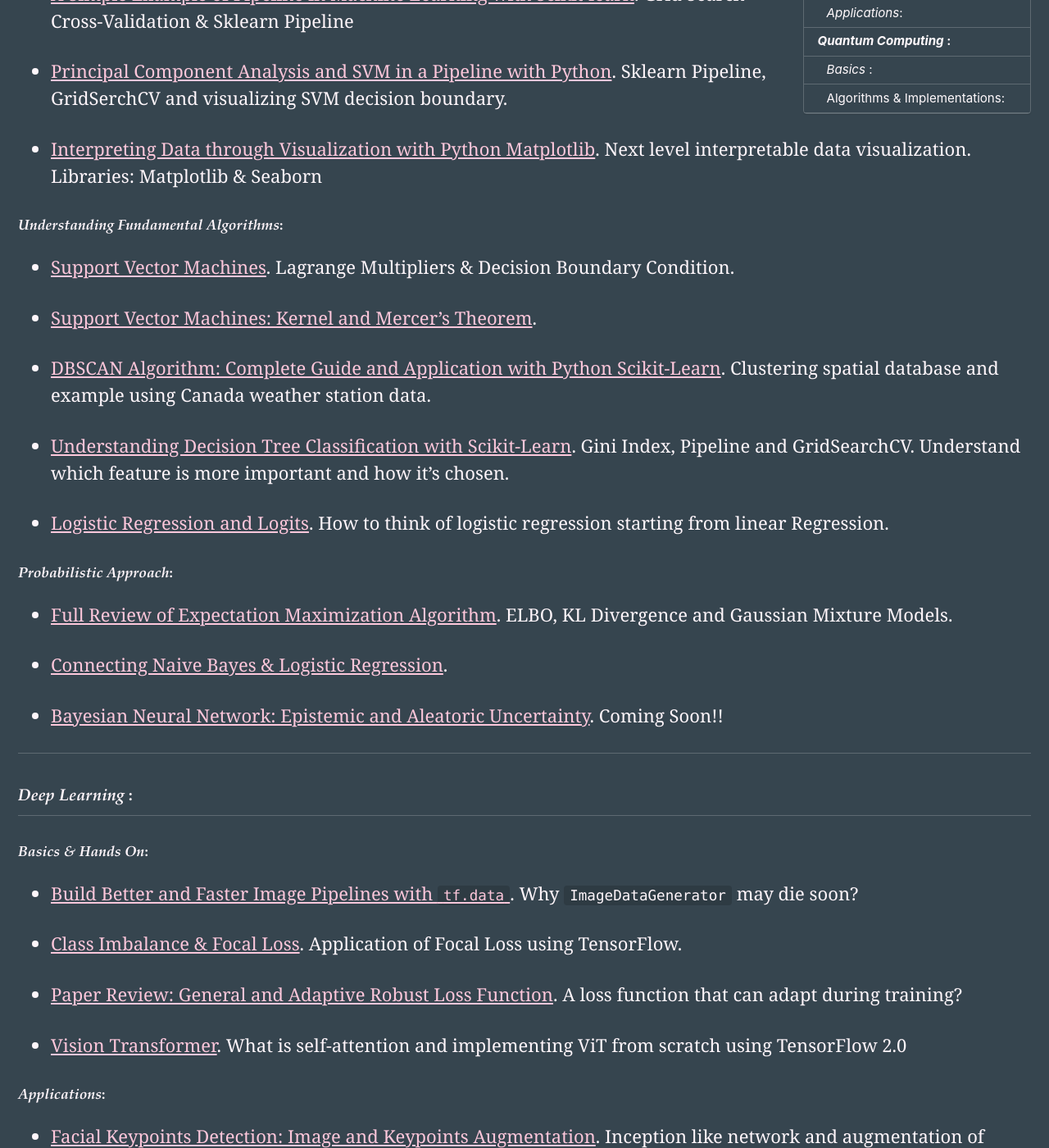
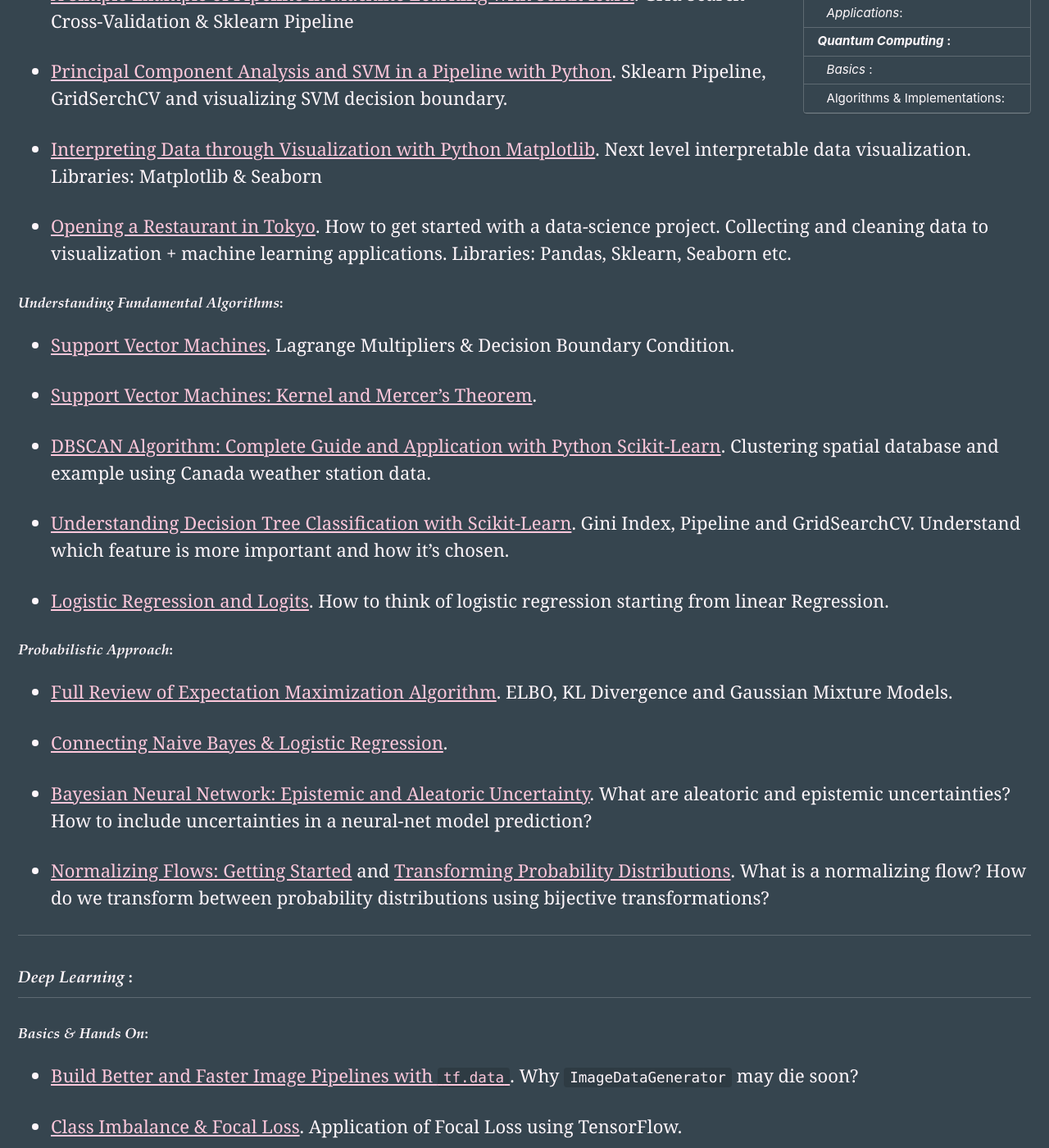
Before and after one commit to suvoooo/suvoooo.github.io, a Jekyll site: the page built from _pages/blogs.md, in a window 1280 px wide and 1400 px high, scrolled down 676 px. Shown: the whole window at 82% size. Built offline with Jekyll 4.4.1, drawn with Linux system fonts in a browser that asks for light colours; cached includes are drawn as plain includes; nearby versions of some CDN libraries.

Commit message:
blogs-proba

```diff
--- a/_pages/blogs.md
+++ b/_pages/blogs.md
@@ -30,6 +30,8 @@ mathjax: true
 
   * [Interpreting Data through Visualization with Python Matplotlib](https://towardsdatascience.com/interpreting-data-through-visualization-with-python-matplotlib-ef795b411900). Next level interpretable data visualization. Libraries: Matplotlib & Seaborn
 
+  * [Opening a Restaurant in Tokyo](https://towardsdatascience.com/exploring-the-tokyo-neighborhoods-data-science-in-real-life-8b6c2454ca16). How to get started with a data-science project. Collecting and cleaning data to visualization + machine learning applications. Libraries: Pandas, Sklearn, Seaborn etc.
+
 ### _Understanding Fundamental Algorithms_:
 
   * [Support Vector Machines](https://towardsdatascience.com/understanding-support-vector-machine-part-1-lagrange-multipliers-5c24a52ffc5e). Lagrange Multipliers & Decision Boundary Condition.
@@ -47,7 +49,10 @@ mathjax: true
 
   * [Connecting Naive Bayes & Logistic Regression](https://towardsdatascience.com/connecting-naive-bayes-and-logistic-regression-binary-classification-ce69e527157f).
 
-  * [Bayesian Neural Network: Epistemic and Aleatoric Uncertainty](https://www.pixar.com/404). Coming Soon!!
+  * [Bayesian Neural Network: Epistemic and Aleatoric Uncertainty](https://towardsdatascience.com/bayesian-deep-learning-estimating-uncertainty-9907f5208cc0). What are aleatoric and epistemic uncertainties? How to include uncertainties in a neural-net model prediction?
+
+  * [Normalizing Flows: Getting Started](https://towardsdatascience.com/getting-started-with-normalizing-flows-linear-algebra-probability-f2b863ff427d) and [Transforming Probability Distributions](https://towardsdatascience.com/transforming-probability-distributions-using-normalizing-flows-bcc5ed6ac2c9). What is a normalizing flow? How do we transform between probability distributions using bijective transformations?
+
 
 **********************************************************
 
```
